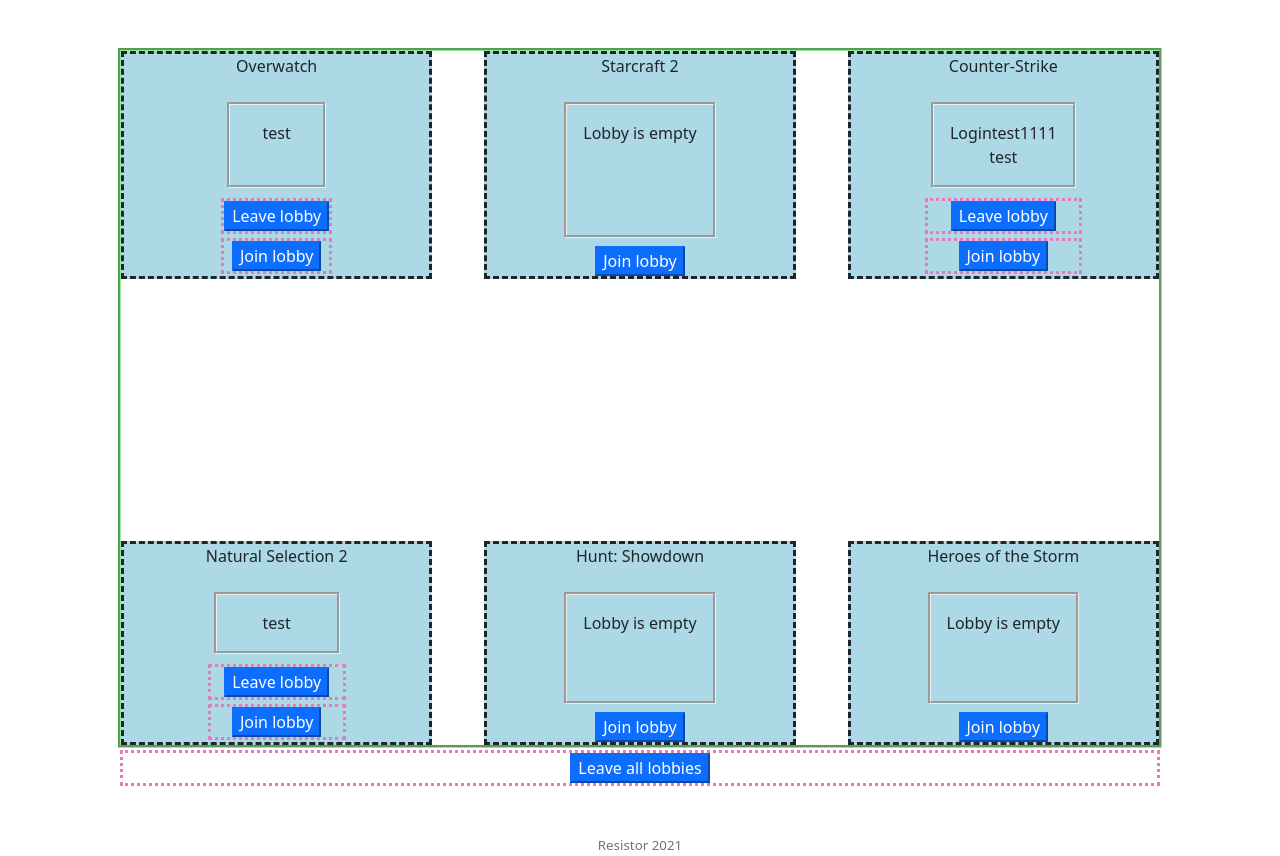
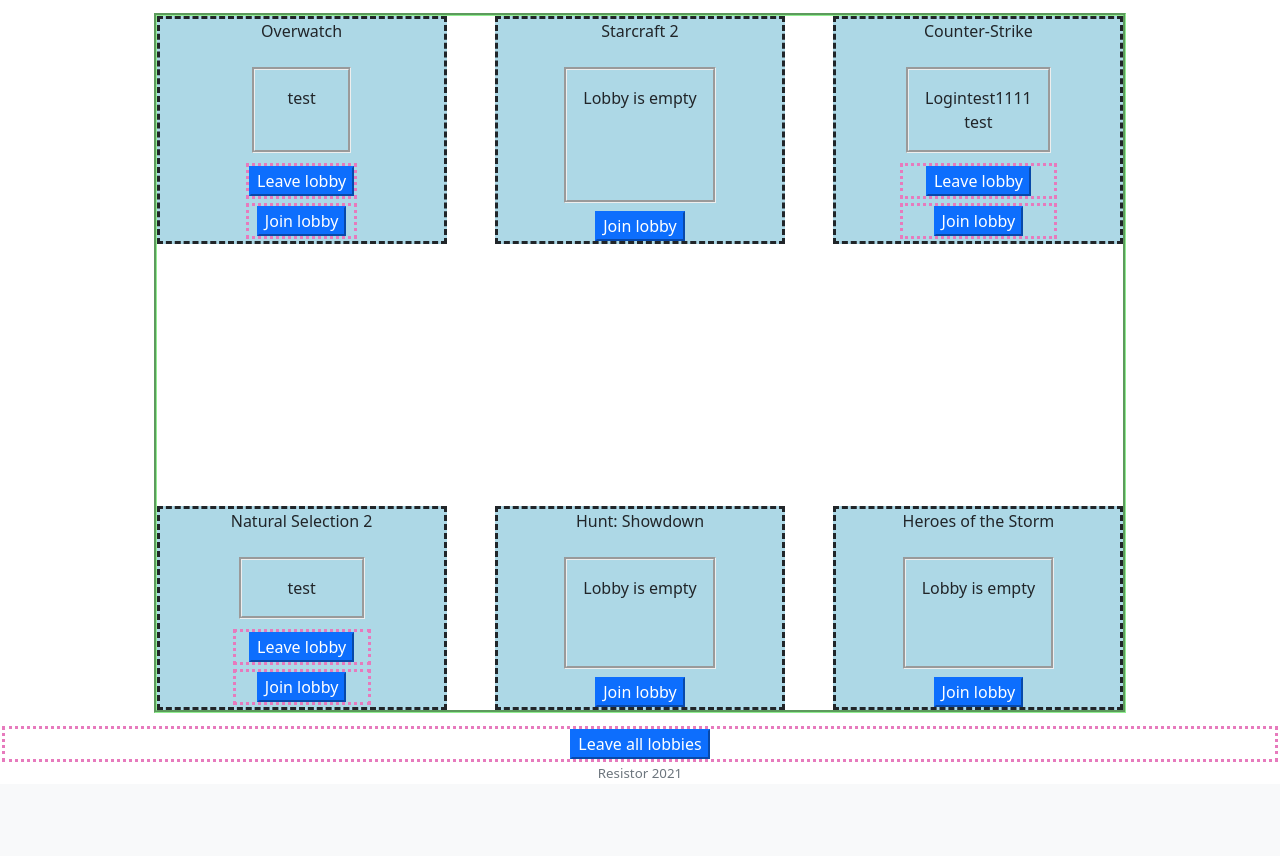
Before and after one commit to Resistor-git/teammaker, a Flask app: page /lobbies in a window 1280 px wide. Shown: the part 76-932 px from the top of the page. After the commit the page ends 854 px from the top, so only its background shows below. Run offline with Flask 2, Linux system fonts and the light colour scheme; data comes from the database, SQL or seed files in the repository.

Commit message:
<main> is now independent from bootstrapper (removed class property)

```diff
--- a/static/styles.css
+++ b/static/styles.css
@@ -46,7 +46,14 @@
     flex-wrap: wrap;
     justify-content: space-between;
     align-content: space-between;
+
     height: 700px;
+    width: auto;
+
+    margin-top: 1%;
+    margin-left: 12%;
+    margin-right: 12%;
+    margin-bottom: 1%;
 
     border-style: groove;
     border-color: lightgreen;
--- a/templates/layout.html
+++ b/templates/layout.html
@@ -63,7 +63,7 @@
                 {% endif %}
         {% endwith %} -->
 
-        <main class="container p-5">
+        <main>
             {% block main %}{% endblock %}
         </main>
 
```
